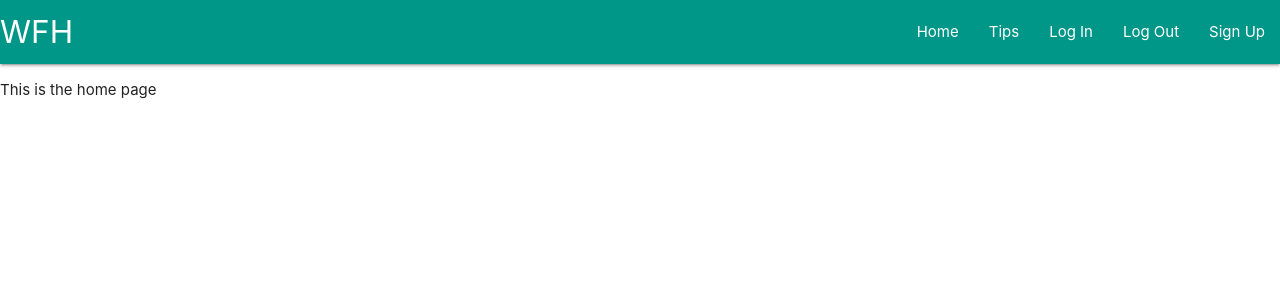
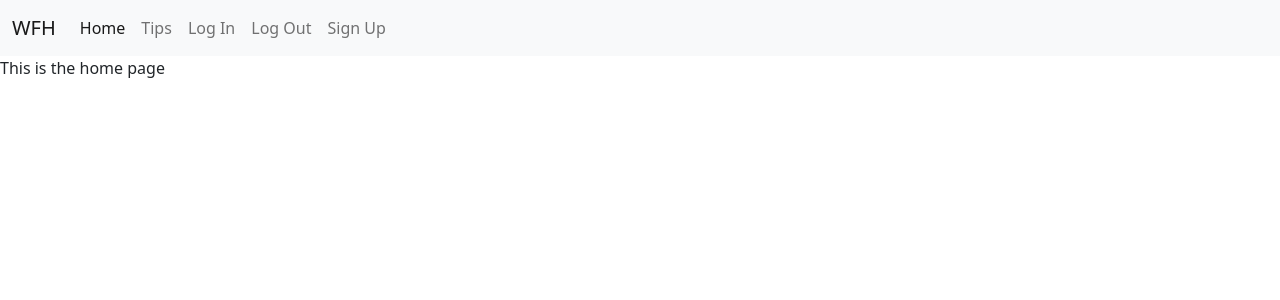
Before and after one commit to chloelewisdev/milestone-project-3, a Flask app: page / in a window 1280 px wide. Shown: the top 300 px of the page. Run offline with Flask 2, Linux system fonts and the light colour scheme; some libraries are stand-ins or nearby versions.

Commit message:
Bootstrap added to replace Materialize

```diff
--- a/app.py
+++ b/app.py
@@ -4,6 +4,7 @@ from flask import (
     redirect, request, session, url_for)
 from flask_pymongo import PyMongo
 from bson.objectid import ObjectId
+from werkzeug.security import generate_password_hash, check_password_hash
 if os.path.exists("env.py"):
     import env
 
@@ -23,6 +24,11 @@ def index():
     return render_template("index.html")
 
 
+@app.route("/signup", methods=["GET", "POST"])
+def signup():
+    return render_template("signup.html")
+
+
 @app.route("/tips")
 def tips():
     tips = mongo.db.tips.find()
--- a/templates/base.html
+++ b/templates/base.html
@@ -3,8 +3,8 @@
 <head>
     <meta charset="UTF-8">
     <meta name="viewport" content="width=device-width, initial-scale=1.0">
-    <link href="https://fonts.googleapis.com/icon?family=Material+Icons" rel="stylesheet" type="text/css">
-    <link rel="stylesheet" href="https://cdnjs.cloudflare.com/ajax/libs/materialize/1.0.0/css/materialize.min.css" type="text/css">
+    <link href="https://cdn.jsdelivr.net/npm/bootstrap@5.0.0-beta2/dist/css/bootstrap.min.css" rel="stylesheet" integrity="sha384-BmbxuPwQa2lc/FVzBcNJ7UAyJxM6wuqIj61tLrc4wSX0szH/Ev+nYRRuWlolflfl" crossorigin="anonymous" type="text/css">
+    <link rel="stylesheet" href="https://cdnjs.cloudflare.com/ajax/libs/font-awesome/5.15.2/css/all.css" integrity="sha512-9iWaz7iMchMkQOKA8K4Qpz6bpQRbhedFJB+MSdmJ5Nf4qIN1+5wOVnzg5BQs/mYH3sKtzY+DOgxiwMz8ZtMCsw==" crossorigin="anonymous" type="text/css"/>
     <link rel="stylesheet" href="{{ url_for('static', filename='css/style.css') }}" type="text/css">
     {% block styles %}
     {% endblock %}
@@ -13,35 +13,33 @@
 </head>
 <body>
     <header>
-            <nav class=teal lighten-2>
-                <div class="nav-wrapper">
-                <a href="{{url_for('index')}}" class="brand-logo">WFH</a>
-                <a href="#" data-target="mobile-demo" class="sidenav-trigger"><i class="material-icons">menu</i></a>
-                <ul class="right hide-on-med-and-down">
-                    <li><a href="{{url_for('index')}}">Home</a></li>
-                    <li><a href="{{url_for('tips')}}">Tips</a></li>
-                    <li><a href="#">Log In</a></li>
-                    <li><a href="#">Log Out</a></li>
-                    <li><a href="#">Sign Up</a></li>
-                </ul>
+        <nav class="navbar navbar-expand-lg navbar-light bg-light">
+            <div class="container-fluid">
+                <a class="navbar-brand" href="{{url_for('index')}}">WFH</a>
+                <button class="navbar-toggler" type="button" data-bs-toggle="collapse" data-bs-target="#navbarNavAltMarkup" aria-controls="navbarNavAltMarkup" aria-expanded="false" aria-label="Toggle navigation">
+                <span class="navbar-toggler-icon"></span>
+                </button>
+                <div class="collapse navbar-collapse" id="navbarNavAltMarkup">
+                <div class="navbar-nav">
+                    <a class="nav-link active" aria-current="page" href="{{url_for('index')}}">Home</a>
+                    <a class="nav-link" href="{{url_for('tips')}}">Tips</a>
+                    <a class="nav-link" href="#">Log In</a>
+                    <a class="nav-link" href="#">Log Out</a>
+                    <a class="nav-link" href="{{url_for('signup')}}">Sign Up</a>
                 </div>
-            </nav>
-
-            <ul class="sidenav" id="mobile-demo">
-                    <li><a href="#">Home</a></li>
-                    <li><a href="#">Tips</a></li>
-                    <li><a href="#">Log In</a></li>
-                    <li><a href="#">Log Out</a></li>
-                    <li><a href="#">Sign Up</a></li>
-            </ul>
+                </div>
+            </div>
+        </nav>
     </header>
     {% block content %}
     {% endblock %}
 
+    {% block scripts %}
     <script src="https://code.jquery.com/jquery-3.6.0.min.js" integrity="sha256-/xUj+3OJU5yExlq6GSYGSHk7tPXikynS7ogEvDej/m4=" crossorigin="anonymous"></script>
-    <script src="https://cdnjs.cloudflare.com/ajax/libs/materialize/1.0.0/js/materialize.min.js"></script>
+    <script src="https://cdn.jsdelivr.net/npm/@popperjs/core@2.6.0/dist/umd/popper.min.js" integrity="sha384-KsvD1yqQ1/1+IA7gi3P0tyJcT3vR+NdBTt13hSJ2lnve8agRGXTTyNaBYmCR/Nwi" crossorigin="anonymous"></script>
+    <script src="https://cdn.jsdelivr.net/npm/bootstrap@5.0.0-beta2/dist/js/bootstrap.min.js" integrity="sha384-nsg8ua9HAw1y0W1btsyWgBklPnCUAFLuTMS2G72MMONqmOymq585AcH49TLBQObG" crossorigin="anonymous"></script>
     <script src="{{ url_for('static', filename='js/script.js') }}"></script>
-    {% block scripts %}
+
     {% endblock %}
 </body>
 </html>
```
Also changed, not shown: templates/signup.html (added, +14 -0 lines).
